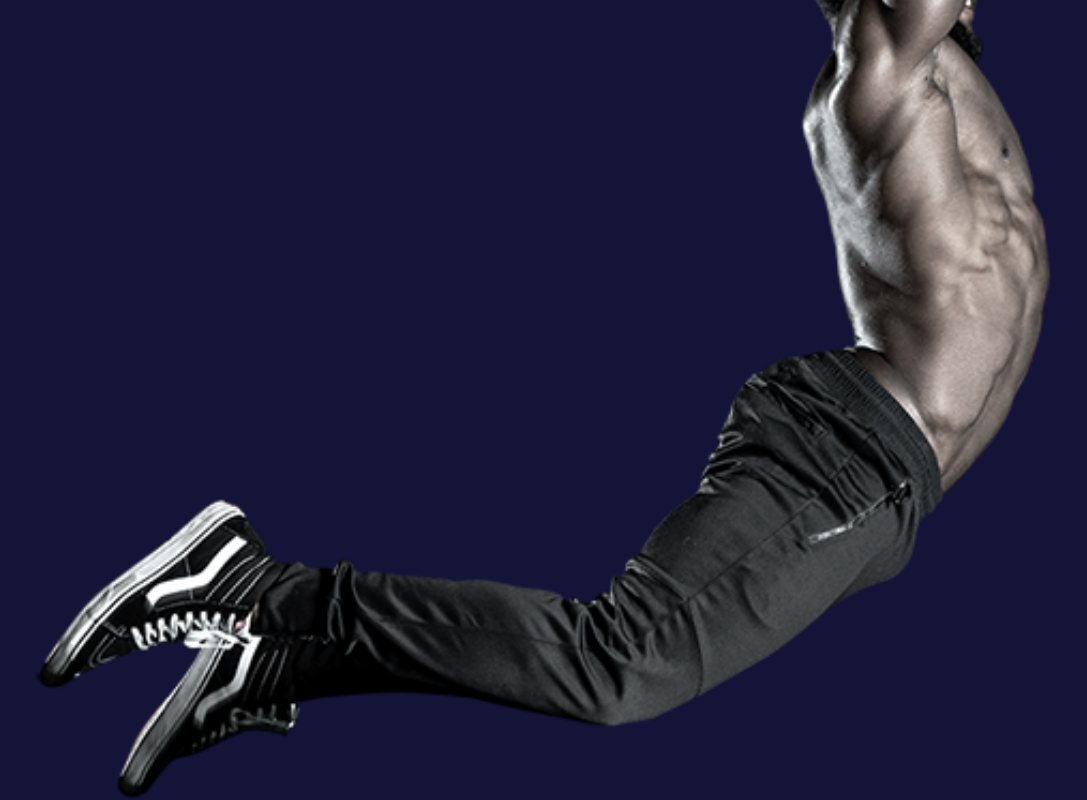
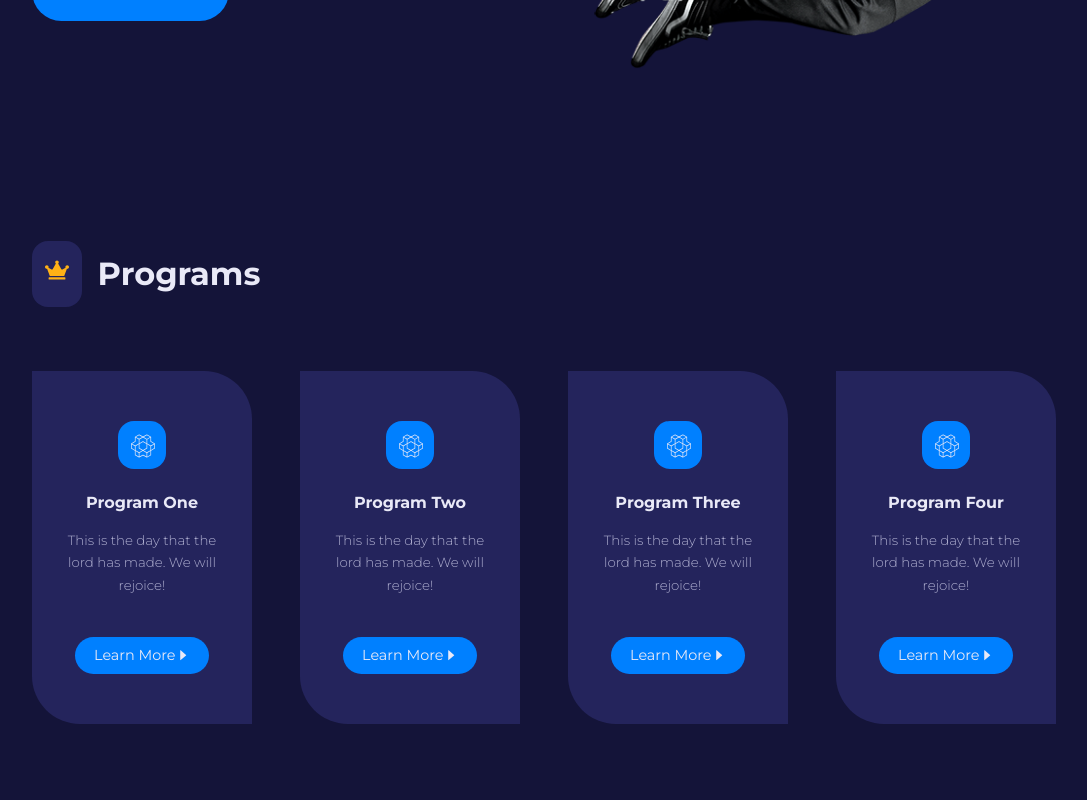
Before and after one commit to NHau66/vawulens, a React (Create React App) app: page / in a window 1280 px wide. Shown: the part 623-1423 px from the top of the page, without its empty margins (96-1183 px from the left). After the commit the page ends 1347 px from the top, so only its background shows below. Built offline with nearby package versions, Linux system fonts and the light colour scheme.

Commit message:
Vawulens #3

```diff
--- /dev/null
+++ b/src/UI/Card.jsx
@@ -0,0 +1,5 @@
+const Card = ({ className, children }) => {
+    return <article className={`card ${className}`}>{children}</article>;
+};
+
+export default Card;
--- a/src/components/MainHeader.jsx
+++ b/src/components/MainHeader.jsx
@@ -18,10 +18,9 @@ const MainHeader = () => {
                     </Link>
                 </div>
                 <div className="main__header-right">
-                    <div className="main__header-circle">
-                        <div className="main__header-image">
-                            <img src={Image} alt="Main Header Image" />
-                        </div>
+                    <div className="main__header-circle"></div>
+                    <div className="main__header-image">
+                        <img src={Image} alt="Main Header Image" />
                     </div>
                 </div>
             </div>
--- /dev/null
+++ b/src/components/Programs.jsx
@@ -0,0 +1,36 @@
+import { FaCrown } from 'react-icons/fa';
+import { AiFillCaretRight } from 'react-icons/ai';
+
+import SectionHead from './SectionHead';
+import Card from '../UI/Card';
+
+import { programs } from '../data';
+import { Link } from 'react-router-dom';
+
+const Programs = () => {
+    return (
+        <section className="programs">
+            <div className="container programs__container">
+                <SectionHead icon={<FaCrown />} title="Programs" />
+
+                <div className="programs__wrapper">
+                    {programs.map(({ id, icon, title, info, path }) => {
+                        return (
+                            <Card className="programs__program" key={id}>
+                                <span>{icon}</span>
+                                <h4>{title}</h4>
+                                <small>{info}</small>
+                                <Link to={path} className="btn sm">
+                                    Learn More
+                                    <AiFillCaretRight />
+                                </Link>
+                            </Card>
+                        );
+                    })}
+                </div>
+            </div>
+        </section>
+    );
+};
+
+export default Programs;
--- /dev/null
+++ b/src/components/SectionHead.jsx
@@ -0,0 +1,10 @@
+const SectionHead = ({ icon, title, className }) => {
+    return (
+        <div className={`section__head ${className}`}>
+            <span>{icon}</span>
+            <h2>{title}</h2>
+        </div>
+    );
+};
+
+export default SectionHead;
--- a/src/components/navbar.css
+++ b/src/components/navbar.css
@@ -4,7 +4,7 @@ nav {
     background-color: var(--color-primary);
     display: grid;
     place-items: center;
-    /* position: fixed; */
+    position: fixed;
     top: 0;
     left: 0;
     z-index: 99;
--- a/src/index.css
+++ b/src/index.css
@@ -34,7 +34,7 @@ body {
     font-family: 'Montserrat', sans-serif;
     color: var(--color-gray-200);
     line-height: 1.7;
-    overflow: hidden;
+    overflow-x: hidden;
     background-color: var(--color-gray-600);
 }
 
@@ -70,3 +70,95 @@ img {
     object-fit: cover;
     width: 100%;
 }
+
+/* Button */
+.btn {
+    color: var(--color-gray-100);
+    width: fit-content;
+    margin: 0 auto;
+    padding: 0.9rem 2rem;
+    background-color: var(--color-primary);
+    border-radius: 1.5rem;
+    transition: var(--transition);
+}
+
+.btn:hover {
+    background-color: var(--color-secondary);
+    color: var(--color-gray-600);
+}
+
+.btn.lg {
+    padding: 1.2rem 3rem;
+    border-radius: 2rem;
+    font-size: 1.1rem;
+}
+
+.btn.sm {
+    padding: 0.4rem 1.2rem;
+    font-size: 0.9rem;
+}
+
+.btn.sm:hover {
+    background-color: var(--color-gray-100);
+}
+
+/* Section */
+section {
+    margin-top: 10rem;
+}
+
+.section__head {
+    display: flex;
+    align-items: center;
+    gap: 1rem;
+}
+
+.section__head span {
+    background-color: var(--color-gray-500);
+    color: var(--color-secondary);
+    padding: 0.8rem;
+    border-radius: 1rem;
+    font-size: 1.5rem;
+}
+
+/* Card */
+.card {
+    background-color: var(--color-gray-500);
+    border: 2px solid transparent;
+    text-align: center;
+    padding: 3rem 2rem;
+    border-radius: 0 3rem 0 3rem;
+    transition: var(--transition);
+}
+
+.card:hover {
+    background-color: transparent;
+    border-color: var(--color-gray-400);
+    cursor: default;
+}
+
+.card span {
+    width: 3rem;
+    height: 3rem;
+    background-color: var(--color-primary);
+    color: var(--color-gray-100);
+    font-size: 1.5rem;
+    padding: 0.8rem;
+    display: grid;
+    place-items: center;
+    margin-bottom: 1.5rem;
+    margin-inline: auto;
+    border-radius: 1rem;
+    transition: var(--transition);
+}
+
+.card:hover span {
+    background-color: var(--color-secondary);
+    color: var(--color-gray-600);
+}
+
+.card small {
+    margin-top: 1rem;
+    display: block;
+    font-weight: 300;
+}
--- a/src/pages/home/Home.jsx
+++ b/src/pages/home/Home.jsx
@@ -1,10 +1,12 @@
 import MainHeader from '../../components/MainHeader';
+import Programs from '../../components/Programs';
 import './home.css';
 
 const Home = () => {
     return (
         <>
             <MainHeader />
+            <Programs />
         </>
     );
 };
--- a/src/pages/home/home.css
+++ b/src/pages/home/home.css
@@ -0,0 +1,78 @@
+.main__header {
+    width: 100vw;
+    height: calc(100vh - 3rem);
+    display: grid;
+    place-items: center;
+    margin-top: 3rem;
+}
+
+.main__header-container {
+    height: 100%;
+    display: grid;
+    grid-template-columns: 1fr 1fr;
+    align-items: center;
+    justify-content: space-between;
+    gap: 6rem;
+}
+
+.main__header-left {
+    margin-top: -3rem;
+}
+
+.main__header-left h4 {
+    margin-bottom: 1rem;
+    color: var(--color-secondary);
+    font-weight: 400;
+}
+
+.main__header-left p {
+    margin: 1rem 0 3.5rem;
+    font-size: 1.1rem;
+}
+
+.main__header-right {
+    display: grid;
+    place-items: center;
+    position: relative;
+}
+
+.main__header-circle {
+    width: 25rem;
+    height: 25rem;
+    background: linear-gradient(75deg, var(--color-secondary), transparent);
+    border-radius: 50%;
+    position: absolute;
+    transition: var(--transition);
+}
+
+.main__header-image {
+    position: relative;
+}
+
+.main__header-right:hover .main__header-circle {
+    filter: blur(15px);
+}
+
+/* Programs */
+.programs {
+    margin-top: 4rem;
+}
+
+.programs__wrapper {
+    display: grid;
+    grid-template-columns: repeat(4, 1fr);
+    gap: 3rem;
+    margin-top: 4rem;
+}
+
+.programs__program a {
+    margin-top: 2.5rem;
+    display: flex;
+    align-items: center;
+    justify-content: center;
+}
+
+.programs__program:hover a {
+    background-color: var(--color-secondary);
+    color: var(--color-gray-600);
+}
```
